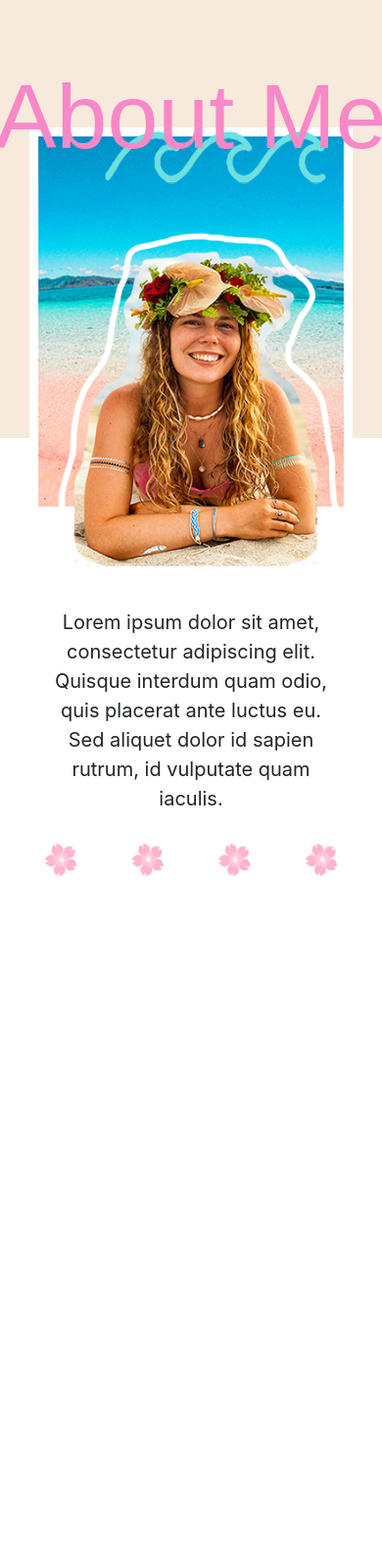
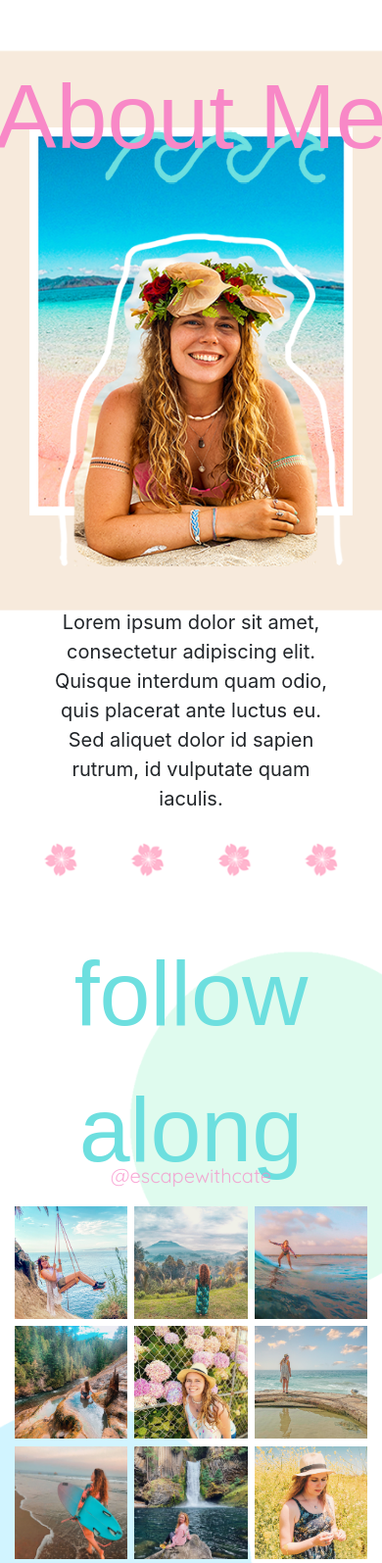
Before and after one commit to codercate/escapewithcate, a PHP site: page / in a window 390 px wide; the page is wider, and only the part inside the window is pictured. Shown: the part 294-1889 px from the top of that part at 98% size. Before the commit the page ends 1188 px from the top of that part, so only its background shows below. Run offline with PHP 8.4, Linux system fonts and the light colour scheme; some libraries are stand-ins or nearby versions; grey boxes are pictures that could not be loaded.

Commit message:
Mobile is finishedgit add .

```diff
--- a/index.html
+++ b/index.html
@@ -66,6 +66,127 @@
         </div>
     </div>
 
+    <div class="container-fluid follow_along">
+        <div class="row">
+            <div class="col-lg-6 col-md-6 col-sm-12">
+                <div class=follow_text>
+                    <p class="headings d-none d-md-block" id="follow">follow</p>
+                    <p class="headings d-none d-md-block" id="along">along</p>
+                    <p class="headings d-md-none" id="follow">follow along</p>
+                    <p id="insta">@escapewithcate</p>
+                </div>
+            </div>
+
+            <div class="instaGrid col-lg-6 col-md-6 col-sm-12">
+                <div class = "instagram">
+                    <div class="grid">
+                        <div class="cell" id="swing"></div>
+                        <div class="cell" id="bali"></div>
+                        <div class="cell" id="surf"></div>
+                        <div class="cell" id="hotspring"></div>
+                        <div class="cell" id="hydrangea"></div>
+                        <div class="cell" id="ocean"></div>
+                        <div class="cell" id="hb"></div>
+                        <div class="cell" id="waterfall"></div>
+                        <div class="cell" id="flowers"></div>
+                    </div>
+                </div>
+            </div>
+        </div>
+    </div>
+
+    <!-- <div class="card-deck scrolling-wrapper row flex-row flex-nowrap mt-4 pb-4 pt-2"> -->
+    <div class="container-fluid">
+        <div class="card-deck scrolling-wrapper-flexbox">
+            <div class="card col-lg-4 col-md-4 col-sm-12">
+                <img class="card-img-top" src=".../100px200/" alt="Card image cap">
+                <div class="card-body">
+                    <h5 class="card-title">Card title</h5>
+                    <p class="card-text">This is a longer card with supporting text below as a natural lead-in to additional content. This content is a little bit longer.</p>
+                    <p class="card-text"><small class="text-muted">Last updated 3 mins ago</small></p>
+                </div>
+            </div>
+            <div class="card col-lg-4 col-md-4 col-sm-12">
+                <img class="card-img-top" src=".../100px200/" alt="Card image cap">
+                <div class="card-body">
+                    <h5 class="card-title">Card title</h5>
+                    <p class="card-text">This is a longer card with supporting text below as a natural lead-in to additional content. This content is a little bit longer.</p>
+                    <p class="card-text"><small class="text-muted">Last updated 3 mins ago</small></p>
+                </div>
+            </div>
+            <div class="card col-lg-4 col-md-4 col-sm-12">
+                <img class="card-img-top" src=".../100px200/" alt="Card image cap">
+                <div class="card-body">
+                    <h5 class="card-title">Card title</h5>
+                    <p class="card-text">This is a longer card with supporting text below as a natural lead-in to additional content. This content is a little bit longer.</p>
+                    <p class="card-text"><small class="text-muted">Last updated 3 mins ago</small></p>
+                </div>
+            </div>
+            <div class="card col-lg-4 col-md-4 col-sm-12">
+                <img class="card-img-top" src=".../100px200/" alt="Card image cap">
+                <div class="card-body">
+                    <h5 class="card-title">Card title</h5>
+                    <p class="card-text">This is a longer card with supporting text below as a natural lead-in to additional content. This content is a little bit longer.</p>
+                    <p class="card-text"><small class="text-muted">Last updated 3 mins ago</small></p>
+                </div>
+            </div>
+        </div>
+    </div>
+    <div class="cardText">see my travels</div>
+</div>
+
+<footer>
+    <div id="left-footer">
+        <h3>Quick Links</h3>
+        <p>
+            <ul>
+                <li>
+                    <a href="#">Home</a>
+                </li>
+                <li>
+                    <a href="#">About</a>
+                </li>
+                <li>
+                    <a href="#">Privacy Policy</a>
+                </li>
+                <li>
+                    <a href="#">Blogs</a>
+                </li>
+                <li>
+                    <a href="#">Projects</a>
+                </li>
+                <li>
+                    <a href="#">Contact</a>
+                </li>
+            </ul>
+        </p>
+    </div>
+
+    <div id="right-footer">
+        <h3>Follow me on</h3>
+        <div id="social-media-footer">
+            <ul>
+                <li>
+                    <a href="#">
+                        <i class="fab fa-instagram"></i>
+                    </a>
+                </li>
+                <li>
+                    <a href="#">
+                        <i class="fab fa-youtube"></i>
+                    </a>
+                </li>
+                <li>
+                    <a href="#">
+                        <i class="fab fa-github"></i>
+                    </a>
+                </li>
+            </ul>
+        </div>
+        <p>This website is developed by Escape With Cate</p>
+    </div>
+</footer>
+
     <!-- <script src="main.js"></script> -->
     <script src="https://cdn.jsdelivr.net/npm/bootstrap@4.5.3/dist/js/bootstrap.min.js" integrity="sha384-w1Q4orYjBQndcko6MimVbzY0tgp4pWB4lZ7lr30WKz0vr/aWKhXdBNmNb5D92v7s" crossorigin="anonymous"></script>
 </body>
--- a/style.css
+++ b/style.css
@@ -1,5 +1,3 @@
-
-
 /* Navigation */
 
 nav {
@@ -65,12 +63,10 @@ header {
 }
 
 .about {
-    background-image: url('img/PeachBackground.png');
-    background-repeat: repeat-x;
-    background-size: auto 50%;
     position: relative;
     width: 100%;
     text-align: center;
+    z-index: -3;
 }
 .about_title_box {
     position: absolute;
@@ -122,8 +118,204 @@ header {
     margin-top: 30px;
 }
 
+.follow_along {
+
+}
+
+.headings {
+    font-family: 'Beautiful Bloom', sans-serif;
+    margin: 0;
+    font-size: 70pt;
+}
+
+#follow {
+    color: #6ddfdf;
+    text-align: center;
+    margin-top: 50px;
+}
+
+#insta {
+    font-family: 'Quicksand';
+    font-size: 20px;
+    color: #f888c7;
+    text-align: center;
+    opacity: 0.7;
+    margin-top: -12%;
+}
+
+.instaGrid {
+    padding: 0;
+}
+
+.grid {
+    display: flex;                       /* establish flex container */
+    flex-wrap: wrap;                     /* enable flex items to wrap */
+    justify-content: space-between;
+}
+
+.cell {
+    width: 32%;
+    padding-bottom: 32%; /* Same as width, sets height */
+    margin-bottom: 2%; /* (100-32*3)/2 */
+    position: relative;
+    background-color: #999;
+}
+
+#swing.cell  {
+    background-image: url('img/swing.jpg');
+    background-size: cover;
+}
+#bali.cell {
+    background-image: url('img/bali.jpg');
+    background-size: cover;
+}
+#surf.cell {
+    background-image: url('img/surf.jpg');
+    background-size: cover;
+}
+#hotspring.cell {
+    background-image: url('img/hotspring.jpg');
+    background-size: cover;
+}
+#hydrangea.cell {
+    background-image: url('img/hydrangea.jpg');
+    background-size: cover;
+}
+#ocean.cell {
+    background-image: url('img/ocean.jpg');
+    background-size: cover;
+}
+#hb.cell {
+    background-image: url('img/hb.jpg');
+    background-size: cover;
+}
+#waterfall.cell {
+    background-image: url('img/waterfall.jpg');
+    background-size: cover;
+}
+#flowers.cell {
+    background-image: url('img/flowers.jpg');
+    background-size: cover;
+}
+
+.scrolling-wrapper-flexbox {
+    display: flex;
+    overflow-x: auto;
+    align-items: center;
+    -webkit-overflow-scrolling: touch;
+}
+
+.scrolling-wrapper-flexbox::-webkit-scrollbar {
+    display: none;
+}
+
+.card {
+    flex: 0 0 auto;
+    border: 2px solid;
+    border-radius: 10px;
+    border-color: #6ddfdf;
+    margin-top: 80px;
+    transition: all 0.2s ease-in-out !important;
+    margin-right: 30px;
+}
+
+.cardText {
+    color: #f888c7;
+    font-family: 'Beautiful Bloom', sans-serif;
+    font-size: 70pt;
+    position: relative;
+    z-index: 2;
+    margin-top: -20%;
+    text-align: center;
+}
+
+/* Footer */
+footer {
+    background: #f8f2fd;
+    padding-top: 10%;
+    display: flex;
+}
+
+footer #left-footer{
+    flex: 1;
+    border-right: 1px solid #6ddfdf;
+}
+
+footer #left-footer ul{
+    padding: 0;
+    list-style: none;
+    line-height: 1.5;
+}
+
+footer #right-footer{
+    flex: 2;
+    padding: 8px;
+    text-align: center;
+}
+
+footer #social-media-footer a .fa-instagram,
+footer #social-media-footer a .fa-youtube,
+footer #social-media-footer a .fa-github{
+    transition: 0.4s;
+}
+
+footer #social-media-footer ul{
+    display: flex;
+    list-style: none;
+    justify-content: center;
+    padding: 0;
+}
+
+footer #social-media-footer ul li{
+    font-size: 48px;
+    padding: 16px;
+    transition: 0.4s;
+}
+
+footer #social-media-footer ul li:hover a .fa-instagram{
+    color: pink;
+}
+
+footer #social-media-footer ul li:hover a .fa-youtube{
+    color: red;
+}
+
+footer #social-media-footer ul li:hover a .fa-github{
+    color: #bbb;
+}
+
+footer{
+    flex-direction: column;
+    text-align: center;
+}
+footer #left-footer {
+    flex:1;
+    border-right: 0;
+    border-left: 0;
+}
+footer #right-footer {
+    color: black;
+}
+footer #right-footer a{
+    color: black;
+}
+footer #social-media-footer a .fa-instagram,
+footer #social-media-footer a .fa-youtube,
+footer #social-media-footer a .fa-github{
+    color: black;
+    transition: 0.4s;
+}
+
 
 @media only screen and (max-width: 900px){
+    body {
+        background-image: url('img/backgroundMobile.png');
+        background-size: cover;
+        background-repeat: no-repeat;
+        background-position: 52% 45%;
+        left: 0;
+    }
+
     .navbar {
         padding: 0;
     }
@@ -147,4 +339,21 @@ header {
     .navbar {
         position: fixed;
     }
+    .about {
+        background-image: url('img/PeachBackground.png');
+        background-repeat: repeat-x;
+        background-size: auto 50%;
+    }
+    .follow_along {
+        height: 1400px;
+        background-image: url('img/greenDot.png');
+        background-repeat: no-repeat;
+        background-position: 0% 45%;
+        left: 0;
+    }
+
+    .card:hover {
+        transform: translateY(-5px);
+        box-shadow: none;
+    }
 }
```
Also changed, not shown: img/backgroundMobile.png (added), img/blueGreenDot.png (added), 1 other file.
